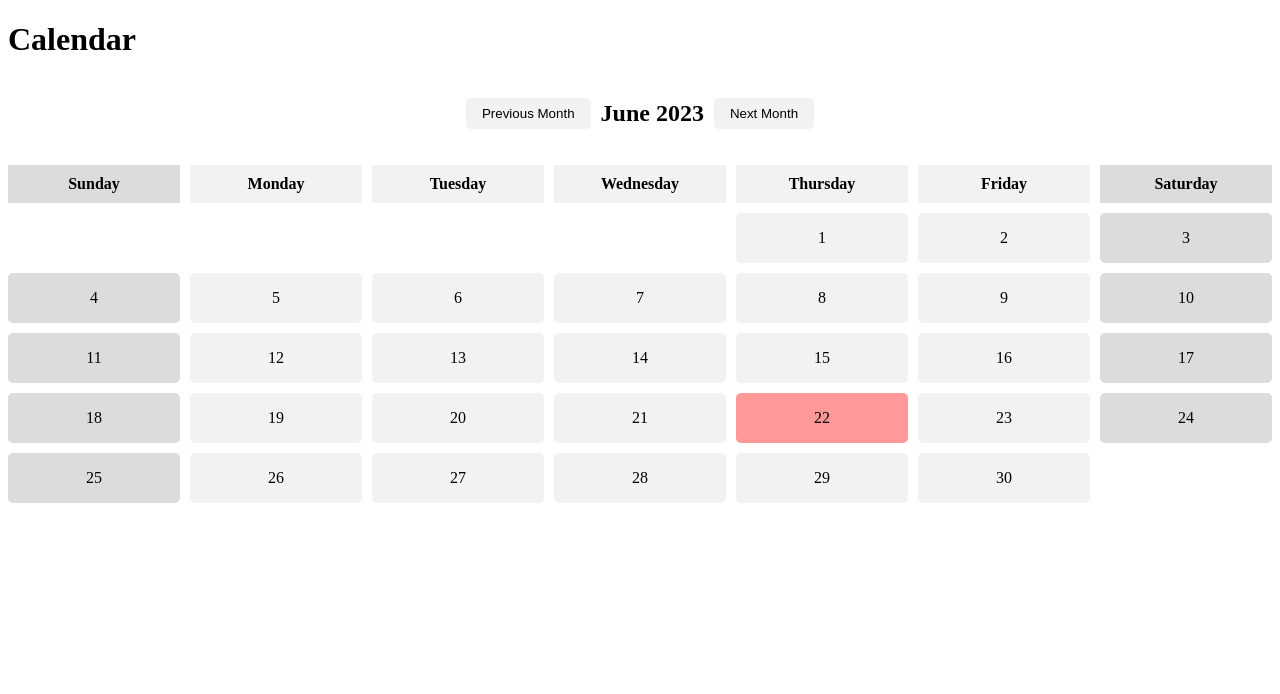
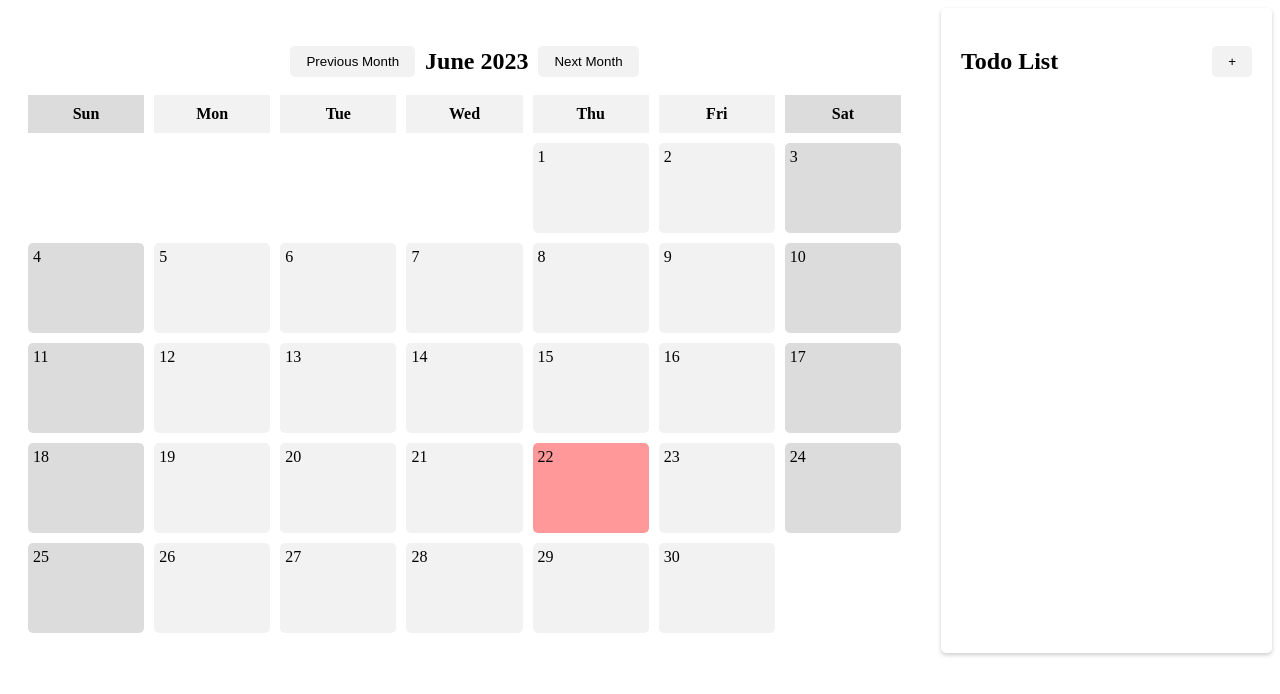
Before and after one commit to Asura369/calendar-app, a React (Create React App) app: page / in a window 1280 px wide. Shown: the top 694 px of the page. Built offline with nearby package versions, Linux system fonts and the light colour scheme.

Commit message:
basic implmentation of todo function

```diff
--- a/src/App.js
+++ b/src/App.js
@@ -1,16 +1,15 @@
 import React from 'react';
-import { Route, Routes, HashRouter } from 'react-router-dom';
 import Calendar from './components/Calendar';
+import TodoList from './components/TodoList';
 
 function App() {
     return (
-        <HashRouter>
-            <div>
-                <Routes>
-                    <Route path="/" element={<Calendar />} />
-                </Routes>
+        <div>
+            <div className="calendar-container">
+                <Calendar />
+                <TodoList />
             </div>
-        </HashRouter>
+        </div>
     );
 }
 
--- a/src/assets/css/main.css
+++ b/src/assets/css/main.css
@@ -20,6 +20,36 @@
 
 .button.next-month {
   margin-left: 10px;
+}
+
+.button.add {
+  margin-left: auto;
+}
+
+.button.add-all-over-div {
+  top: 0;
+  right: 0;
+  bottom: 0;
+  left: 0;
+  opacity: 0;
+  width: 100%;
+  height: 100%;
+  padding: 0;
+  background: transparent;
+  border: none;
+  cursor: pointer;
+  z-index: 1;
+}
+
+.calendar-container {
+  display: flex;
+  gap: 20px; /* Add gap between calendar and todo list */
+}
+
+.calendar {
+  flex: 75%; /* Adjust width of the calendar */
+  padding: 20px;
+  border-radius: 5px;
 }
 
 .calendar-header {
@@ -48,12 +78,14 @@
 
 .calendar-day {
   display: flex;
-  align-items: center;
-  justify-content: center;
-  height: 50px;
+  align-items: flex-start;
+  justify-content: flex-start;
+  height: 90px;
   background-color: #f2f2f2;
   border-radius: 5px;
   cursor: pointer;
+  padding: 5px;
+  box-sizing: border-box;
 }
 
 .calendar-day:nth-child(7n+1),
@@ -73,3 +105,76 @@
 .calendar-day.current-date {
   background-color: #ff9999;
 }
+
+.todo-list {
+  width: 25%;
+  padding: 20px;
+  border-radius: 5px;
+  box-shadow: 0 2px 4px rgba(0, 0, 0, 0.2);
+}
+
+
+.todo-header {
+  display: flex;
+  align-items: center;
+}
+
+.todo-input {
+  display: flex;
+  margin-bottom: 10px;
+}
+
+.todo-input input {
+  flex-grow: 1;
+  padding: 8px;
+  border: none;
+  border-radius: 5px;
+  margin-right: 10px;
+}
+
+.todo-input button {
+  padding: 8px 16px;
+  background-color: #f2f2f2;
+  border: none;
+  border-radius: 5px;
+  cursor: pointer;
+}
+
+.todo-input button:hover {
+  background-color: #e4e4e4;
+}
+
+.todo-items {
+  list-style-type: none;
+  padding: 0;
+  margin: 0;
+}
+
+.todo-item {
+  display: flex;
+  align-items: center;
+  justify-content: space-between;
+  padding: 10px;
+  border-bottom: 1px solid #ccc;
+}
+
+.todo-item:last-child {
+  border-bottom: none;
+}
+
+.todo-item.completed {
+  text-decoration: line-through;
+}
+
+.todo-actions button {
+  padding: 8px 16px;
+  background-color: #f2f2f2;
+  border: none;
+  border-radius: 5px;
+  cursor: pointer;
+  margin-left: 10px;
+}
+
+.todo-actions button:hover {
+  background-color: #e4e4e4;
+}
--- a/src/components/Calendar.js
+++ b/src/components/Calendar.js
@@ -42,7 +42,7 @@ function Calendar() {
         const calendarDays = [];
 
         // Add row for days of the week
-        const weekdays = ['Sunday', 'Monday', 'Tuesday', 'Wednesday', 'Thursday', 'Friday', 'Saturday'];
+        const weekdays = ['Sun', 'Mon', 'Tue', 'Wed', 'Thu', 'Fri', 'Sat'];
         for (let i = 0; i < 7; i++) {
             calendarDays.push(<div key={weekdays[i]} className='weekday'>{weekdays[i]}</div>);
         }
@@ -63,19 +63,18 @@ function Calendar() {
     };
 
     return (
-        <div>
-            <h1>Calendar</h1>
+        <div className="calendar">
             <div className="calendar-header">
                 <button className="button previous-month" onClick={goToPreviousMonth}>Previous Month</button>
                 <h2>{accessDate.toLocaleString('default', { month: 'long', year: 'numeric' })}</h2>
                 <button className="button next-month" onClick={goToNextMonth}>Next Month</button>
             </div>
-            <br></br>
             <div className="calendar-grid">
                 {renderCalendarGrid()}
             </div>
         </div>
     );
+
 }
 
 export default Calendar;
--- /dev/null
+++ b/src/components/TodoList.js
@@ -0,0 +1,93 @@
+import React, { useState } from 'react';
+
+function TodoList() {
+    // Define state variables
+    const [todos, setTodos] = useState([]); // Array to store todos
+    const [inputVisibility, setInputVisibility] = useState(false); // Boolean to control input field visibility
+    const [inputValue, setInputValue] = useState(''); // String to store input field value
+
+    // Toggle input field visibility
+    const toggleInputFieldVisibility = () => {
+        setInputVisibility(!inputVisibility);
+        setInputValue(''); // resets input value when invisible
+    };
+
+    // Update input field value
+    const updateInputValue = (e) => {
+        setInputValue(e.target.value);
+    };
+
+    // Add a new todo to the list
+    const addTodo = () => {
+        if (inputValue.trim() !== '') {
+            const newTodo = {
+                id: new Date().getTime(),
+                text: inputValue,
+                completed: false,
+            };
+            setTodos([...todos, newTodo]);
+            setInputValue('');
+            toggleInputFieldVisibility();
+        }
+    };
+
+    // Toggle completion status of a todo
+    const toggleTodo = (id) => {
+        const updatedTodos = todos.map((todo) => {
+            if (todo.id === id) {
+                return {
+                    ...todo,
+                    completed: !todo.completed,
+                };
+            }
+            return todo;
+        });
+        setTodos(updatedTodos);
+    };
+
+    // Delete a todo from the list
+    const deleteTodo = (id) => {
+        const updatedTodos = todos.filter((todo) => todo.id !== id);
+        setTodos(updatedTodos);
+    };
+
+    return (
+        <div className="todo-list">
+            <div className="todo-header">
+                <h2>Todo List</h2>
+                <button className="button add" onClick={toggleInputFieldVisibility}>
+                    {inputVisibility ? 'Cancel' : '+'}
+                </button>
+            </div>
+            <ul className="todo-items">
+                {/* Render todos as list items */}
+                {todos.map((todo) => (
+                    <li key={todo.id} className={`todo-item ${todo.completed ? 'completed' : ''}`}>
+                        <span>{todo.text}</span>
+                        <div>
+                            <button className="button" onClick={() => toggleTodo(todo.id)}>Toggle</button>
+                            <button className="button" onClick={() => deleteTodo(todo.id)}>Delete</button>
+                        </div>
+                    </li>
+                ))}
+            </ul>
+            {/* Render input field if inputVisibility is true */}
+            {inputVisibility && (
+                <div className="todo-input">
+                    {/* Input field for adding a new todo */}
+                    <input
+                        type="text"
+                        value={inputValue}
+                        onChange={updateInputValue}
+                        placeholder="Add a new todo"
+                    />
+                    <button onClick={addTodo}>Add</button>
+                </div>
+            )}
+            {/* Button to toggle input field visibility all over the div*/}
+            <button className="button add-all-over-div" onClick={toggleInputFieldVisibility}></button>
+        </div>
+    );
+}
+
+export default TodoList;
```
